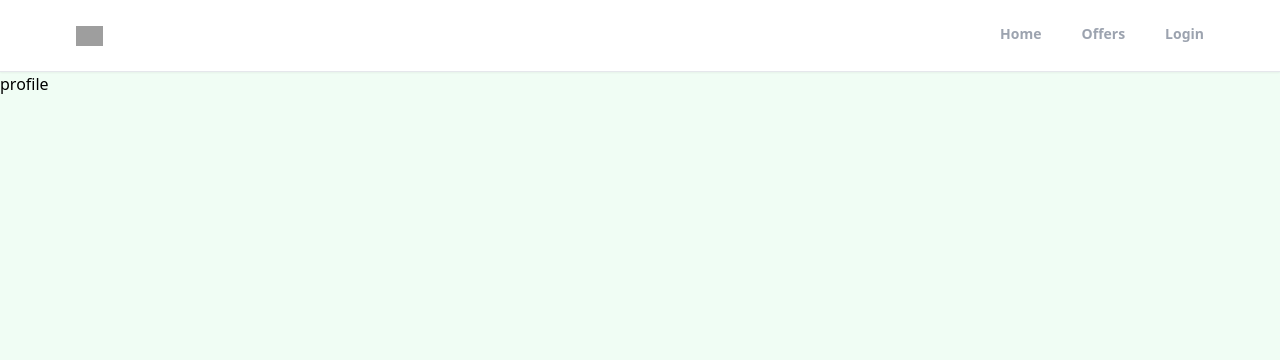
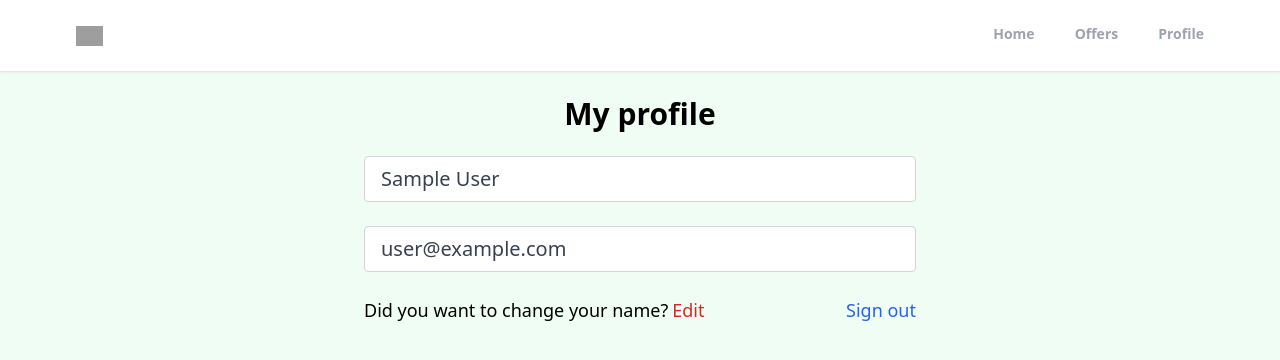
Before and after one commit to Mayadihno/Realtor-app, a React (Create React App) app: page /profile in a window 1280 px wide. Shown: the top 360 px of the page. Built offline with nearby package versions, Linux system fonts and the light colour scheme; no server answers; sample sign-in values are in the browser's storage; grey boxes are pictures that could not be loaded.

Commit message:
protected route

```diff
--- a/src/App.js
+++ b/src/App.js
@@ -9,6 +9,7 @@ import ForgetPassword from "./Pages/Auth/ForgetPassword";
 import Navbar from "./Components/Navbar/Navbar";
 import { ToastContainer } from "react-toastify";
 import "react-toastify/dist/ReactToastify.css";
+import PrivateRoute from "./Components/PrivavteRoute/PrivateRoute";
 
 function App() {
   return (
@@ -16,7 +17,9 @@ function App() {
       <Navbar />
       <Routes>
         <Route path="/" element={<Home />} />
-        <Route path="/profile" element={<Profile />} />
+        <Route path="/profile" element={<PrivateRoute />}>
+          <Route path="/profile" element={<Profile />} />
+        </Route>
         <Route path="/offers" element={<Offers />} />
         <Route path="/login" element={<SignIn />} />
         <Route path="/create-account" element={<SignUp />} />
--- /dev/null
+++ b/src/Components/Hooks/UseAuth.jsx
@@ -0,0 +1,21 @@
+import { onAuthStateChanged } from "firebase/auth";
+import { useEffect, useState } from "react";
+import { auth } from "../../Firebase/firebase";
+
+const UseAuth = () => {
+  const [loggedIn, setLoggedIn] = useState(false);
+  const [loading, setLoading] = useState(true);
+
+  useEffect(() => {
+    onAuthStateChanged(auth, (user) => {
+      if (user) {
+        setLoggedIn(true);
+      }
+      setLoading(false);
+    });
+  }, []);
+
+  return { loading, loggedIn };
+};
+
+export default UseAuth;
--- a/src/Components/Navbar/Navbar.jsx
+++ b/src/Components/Navbar/Navbar.jsx
@@ -1,8 +1,10 @@
 import React from "react";
 import { Link, useLocation } from "react-router-dom";
+import UseAuth from "../Hooks/UseAuth";
 
 const Navbar = () => {
   const location = useLocation();
+  const { loggedIn } = UseAuth();
   const loadPath = (route) => {
     if (route === location.pathname) {
       return true;
@@ -41,6 +43,7 @@ const Navbar = () => {
                   Offers
                 </li>
               </Link>
+              {!loggedIn && (
                 <Link to={"/login"}>
                   <li
                     className={`py-3 text-sm font-semibold text-gray-400 border-b-[3px] border-b-transparent ${
@@ -50,6 +53,18 @@ const Navbar = () => {
                     Login
                   </li>
                 </Link>
+              )}
+              {loggedIn && (
+                <Link to={"/profile"}>
+                  <li
+                    className={`py-3 text-sm font-semibold text-gray-400 border-b-[3px] border-b-transparent ${
+                      loadPath("/profile") && "text-black border-b-red-500"
+                    }`}
+                  >
+                    Profile
+                  </li>
+                </Link>
+              )}
             </ul>
           </div>
         </header>
--- /dev/null
+++ b/src/Components/PrivavteRoute/PrivateRoute.jsx
@@ -0,0 +1,13 @@
+import React from "react";
+import { Navigate, Outlet } from "react-router-dom";
+import UseAuth from "../Hooks/UseAuth";
+
+const PrivateRoute = () => {
+  const { loading, loggedIn } = UseAuth();
+  if (loading) {
+    return <h1>Loading...</h1>;
+  }
+  return loggedIn ? <Outlet /> : <Navigate to={"/login"} />;
+};
+
+export default PrivateRoute;
--- a/src/Pages/Auth/GoogleSignIn.jsx
+++ b/src/Pages/Auth/GoogleSignIn.jsx
@@ -25,7 +25,7 @@ const GoogleSignIn = () => {
         });
         navigate("/");
       } else {
-        toast.error("Email Already been used");
+        navigate("/");
       }
     } catch (error) {
       toast.error("Google Provider error");
--- a/src/Pages/Profile/Profile.jsx
+++ b/src/Pages/Profile/Profile.jsx
@@ -1,7 +1,65 @@
-import React from "react";
+import { signOut } from "firebase/auth";
+import React, { useState } from "react";
+import { useNavigate } from "react-router-dom";
+import { auth } from "../../Firebase/firebase";
 
 const Profile = () => {
-  return <React.Fragment>profile</React.Fragment>;
+  const navigate = useNavigate();
+  const [formData, setFormData] = useState({
+    fullname: auth?.currentUser?.displayName,
+    email: auth?.currentUser?.email,
+  });
+  const handleLogout = async () => {
+    await signOut(auth);
+    navigate("/", { replace: true });
+  };
+  const handleChange = (e) => {
+    const newInput = { [e.target.name]: e.target.value };
+    setFormData({ ...formData, ...newInput });
+  };
+  const { fullname, email } = formData;
+
+  return (
+    <React.Fragment>
+      <section className="max-w-6xl mx-auto flex justify-center items-center flex-col">
+        <h1 className="text-3xl text-center font-bold mt-6">My profile</h1>
+        <div className="w-full md:w-[50%] mt-6 px-3">
+          <form>
+            <input
+              type="text"
+              value={fullname}
+              name="fullname"
+              disabled
+              onChange={handleChange}
+              className=" mb-6 w-full px-4 py-2 text-gray-700 text-xl bg-white border border-gray-300 rounded transition ease-in-out"
+            />
+            <input
+              type="email"
+              value={email}
+              name="email"
+              disabled
+              onChange={handleChange}
+              className=" mb-6 w-full px-4 py-2 text-gray-700 text-xl bg-white border border-gray-300 rounded transition ease-in-out"
+            />
+            <div className="flex justify-between items-center whitespace-nowrap text-sm sm:text-lg mb-6">
+              <p className="flex items-center">
+                Did you want to change your name?
+                <span className=" text-red-600 hover:text-red-800 cursor-pointer ml-1 transition ease-in-out duration-200">
+                  Edit
+                </span>
+              </p>
+              <p
+                onClick={handleLogout}
+                className="text-blue-600 hover:text-blue-800 transition ease-in-out duration-200 cursor-pointer"
+              >
+                Sign out
+              </p>
+            </div>
+          </form>
+        </div>
+      </section>
+    </React.Fragment>
+  );
 };
 
 export default Profile;
```
Lines whose indentation alone changed are shown as unchanged.
